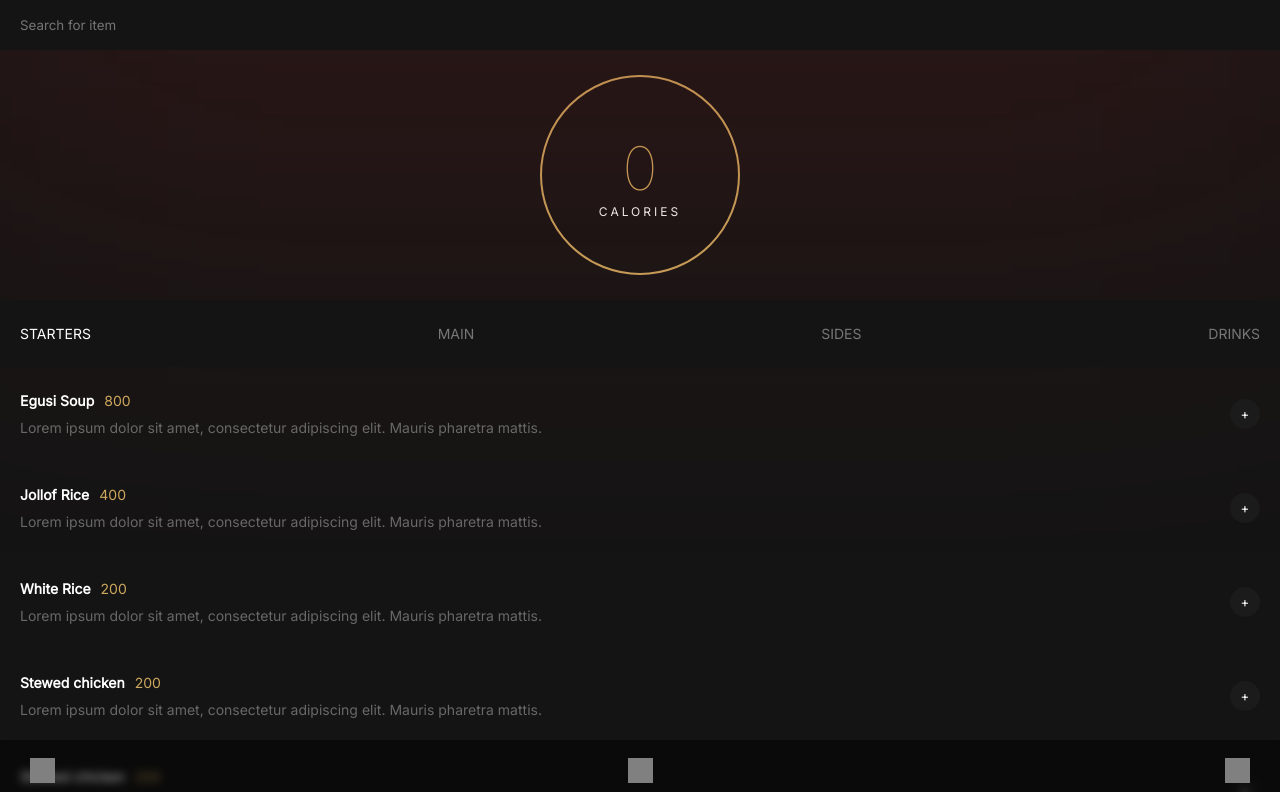
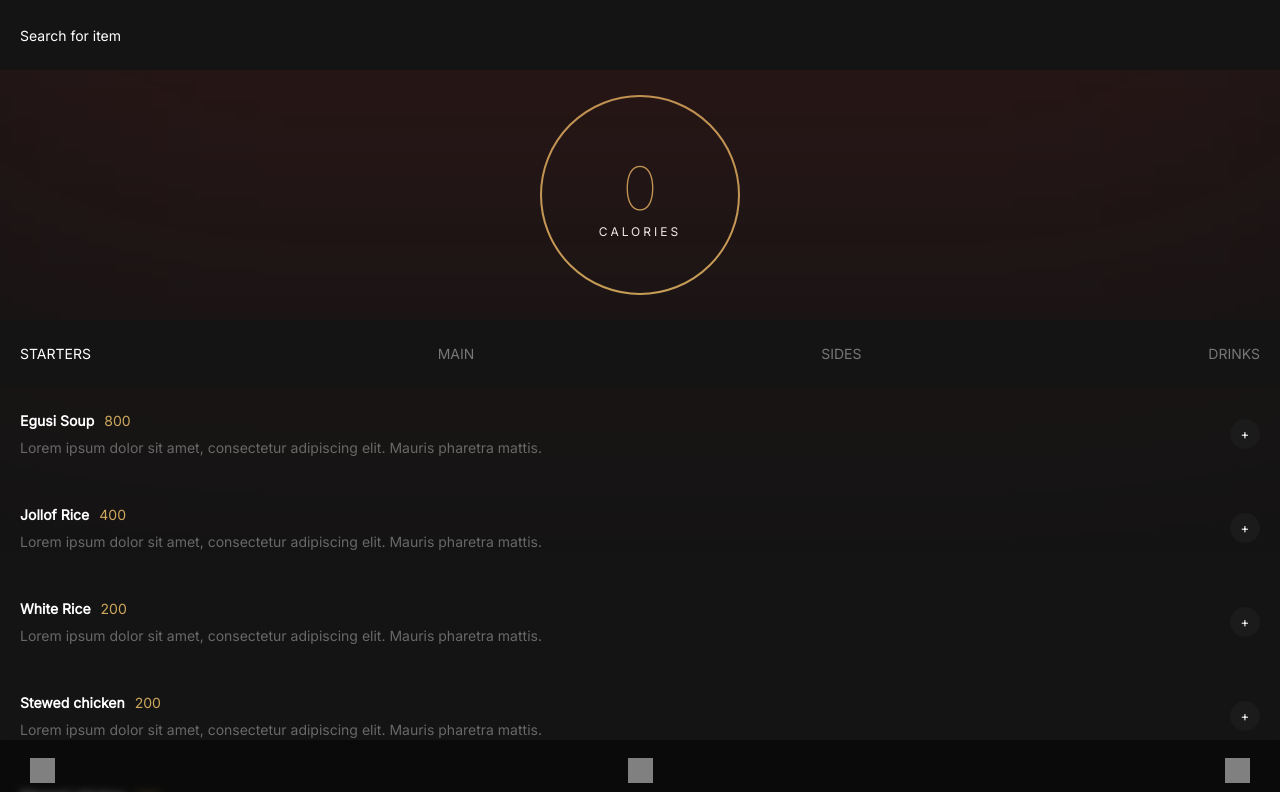
Before and after one commit to emmanuelojiji/my-enish, a React (Create React App) app: page / in a window 1280 px wide. Shown: the top 792 px of the page. Built offline with nearby package versions, Linux system fonts and the light colour scheme.

Commit message:
search bar height increased

```diff
--- a/src/pages/CalorieCounter.scss
+++ b/src/pages/CalorieCounter.scss
@@ -58,17 +58,25 @@
     margin-left: -20px;
     margin-right: -20px;
     margin-bottom: 25px;
-    height: 50px;
+    height: 70px;
     display: flex;
     align-items: c;
     position: sticky;
     top: 0;
     z-index: 3;
 
+
+
+
     input{
       background: 0;
       border: 0;
       padding-left: 20px;
+      font-size: 14px;
+
+      &::placeholder{
+        color: white;
+      }
     }
   }
 
```
